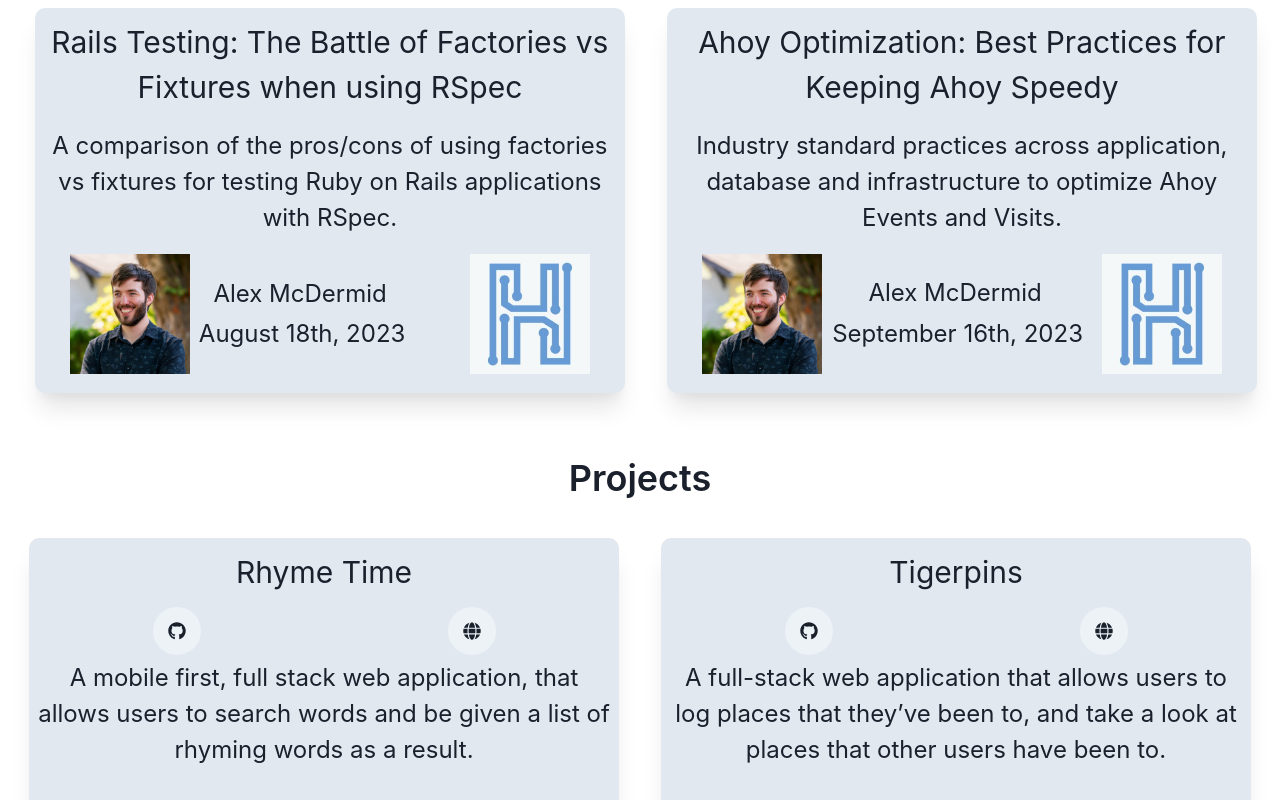
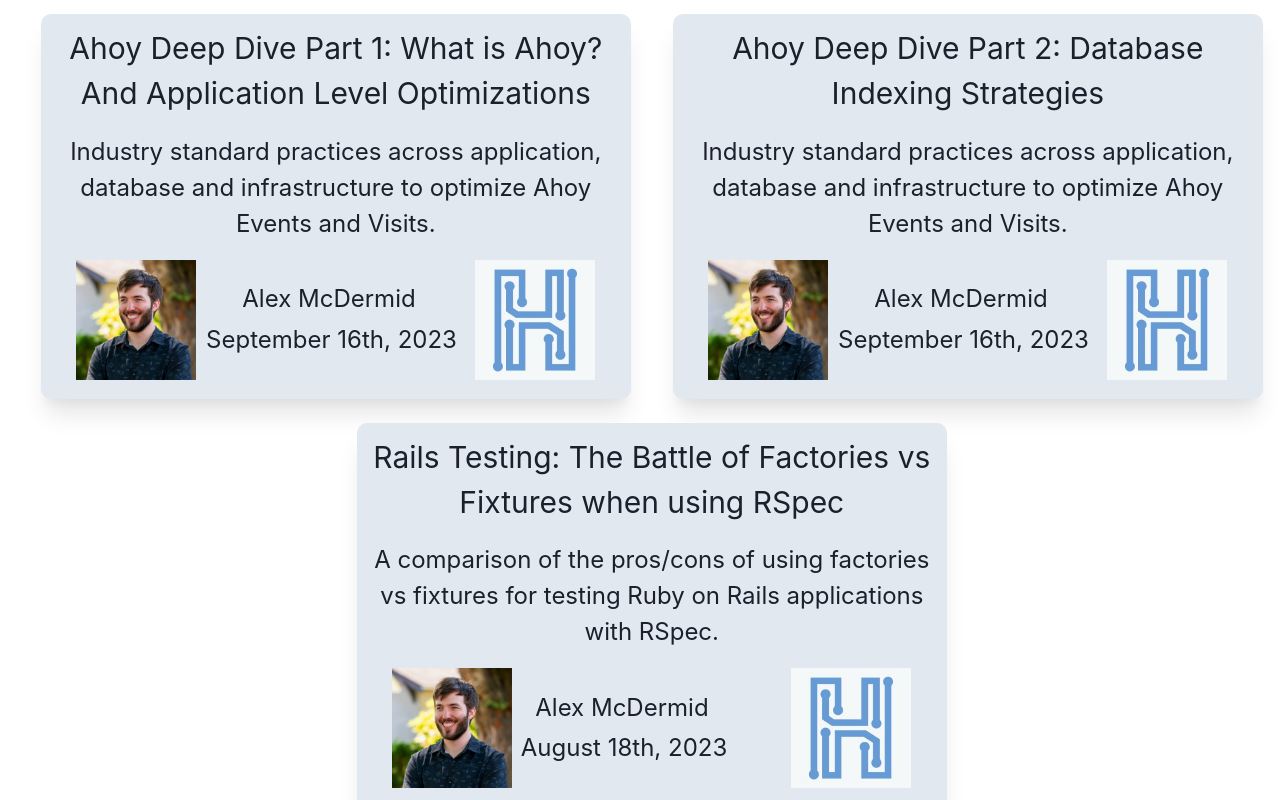
Before and after one commit to alexmcdermid/portfolio-website-chakra, a React (Create React App) app: page / in a window 1280 px wide. Shown: the part 1040-1840 px from the top of the page. Built offline with nearby package versions, Linux system fonts and the light colour scheme.

Commit message:
add extra tile for separate ahoy blogs

```diff
--- a/src/components/Content.js
+++ b/src/components/Content.js
@@ -105,7 +105,43 @@ function Header() {
 
                     <Flex direction='row' spacing="200px" p='2' textAlign='center' justify='space-around' flexWrap='wrap' paddingBottom="4%">
                         <Link href="https://harled.ca/blog/the_battle_of_factories_vs_fixtures_when_using_rspec" isExternal>
-                            <Box w={isNotSmallerScreen ? '590px' : '360px'} h={isNotSmallerScreen ? '385px' : '335px'} rounded='10px' overflow='hidden' boxShadow='md' bg={isDark ? 'gray.700' : 'gray.200'} m='1%' shadow='xl'  >
+                            <Box w={isNotSmallerScreen ? '590px' : '360px'} h={isNotSmallerScreen ? '385px' : '335px'} rounded='10px' overflow='hidden' boxShadow='md' bg={isDark ? 'gray.700' : 'gray.200'} m='2%' shadow='xl'>
+                                <Flex direction={'column'} justifyContent={'space-between'}>
+                                    <Text fontSize='3xl' p='2%'>Ahoy Deep Dive Part 1: What is Ahoy? And Application Level Optimizations</Text>
+                                    <Text fontSize={isNotSmallerScreen ? '2xl' : '1xl'} p='1%'>Industry standard practices across application, database and infrastructure to optimize Ahoy Events and Visits.</Text>
+                                    <Flex justify={'space-between'} py={'2%'} px={'6%'}>
+                                        <Flex>
+                                            <Image w={isNotSmallerScreen ? '120px' : '80px'} h={isNotSmallerScreen ? '120px' : '80px'} src="harledProfile.jpg" alt="Alex McDermid Harled Work Profile Photo"/>
+                                            <Flex direction={'column'} justifyContent={'center'} pl={'2%'}>
+                                                <Text fontSize={isNotSmallerScreen ? '2xl' : '1xl'} p='1%'>Alex McDermid</Text>
+                                                <Text fontSize={isNotSmallerScreen ? '2xl' : '1xl'} p='1%' whiteSpace={'nowrap'}>September 16th, 2023</Text>
+                                            </Flex>
+                                        </Flex>
+                                        <Image w={isNotSmallerScreen ? '120px' : '80px'} h={isNotSmallerScreen ? '120px' : '80px'} src="harledLogo.jpeg" alt="Harled Inc Logo"/>
+                                    </Flex>
+                                </Flex>
+                            </Box>
+                        </Link>
+                        <Link href="https://harled.ca/blog/the_battle_of_factories_vs_fixtures_when_using_rspec" isExternal>
+                            <Box w={isNotSmallerScreen ? '590px' : '360px'} h={isNotSmallerScreen ? '385px' : '335px'} rounded='10px' overflow='hidden' boxShadow='md' bg={isDark ? 'gray.700' : 'gray.200'} m='2%' shadow='xl'  >
+                                <Flex direction={'column'} justifyContent={'space-between'}>
+                                    <Text fontSize='3xl' p='2%'>Ahoy Deep Dive Part 2: Database Indexing Strategies</Text>
+                                    <Text fontSize={isNotSmallerScreen ? '2xl' : '1xl'} p='1%'>Industry standard practices across application, database and infrastructure to optimize Ahoy Events and Visits.</Text>
+                                    <Flex justify={'space-between'} py={'2%'} px={'6%'}>
+                                        <Flex>
+                                            <Image w={isNotSmallerScreen ? '120px' : '80px'} h={isNotSmallerScreen ? '120px' : '80px'} src="harledProfile.jpg" alt="Alex McDermid Harled Work Profile Photo"/>
+                                            <Flex direction={'column'} justifyContent={'center'} pl={'2%'}>
+                                                <Text fontSize={isNotSmallerScreen ? '2xl' : '1xl'} p='1%'>Alex McDermid</Text>
+                                                <Text fontSize={isNotSmallerScreen ? '2xl' : '1xl'} p='1%' whiteSpace={'nowrap'}>September 16th, 2023</Text>
+                                            </Flex>
+                                        </Flex>
+                                        <Image w={isNotSmallerScreen ? '120px' : '80px'} h={isNotSmallerScreen ? '120px' : '80px'} src="harledLogo.jpeg" alt="Harled Inc Logo"/>
+                                    </Flex>
+                                </Flex>
+                            </Box>
+                        </Link>
+                        <Link href="https://harled.ca/blog/the_battle_of_factories_vs_fixtures_when_using_rspec" isExternal>
+                            <Box w={isNotSmallerScreen ? '590px' : '360px'} h={isNotSmallerScreen ? '385px' : '335px'} rounded='10px' overflow='hidden' boxShadow='md' bg={isDark ? 'gray.700' : 'gray.200'} m='2%' shadow='xl'  >
                                 <Flex direction={'column'} justifyContent={'space-between'}>
                                     <Text fontSize='3xl' p='2%'>Rails Testing: The Battle of Factories vs Fixtures when using RSpec</Text>
                                     <Text fontSize={isNotSmallerScreen ? '2xl' : '1xl'} p='1%'>A comparison of the pros/cons of using factories vs fixtures for testing Ruby on Rails applications with RSpec.</Text>
@@ -120,26 +156,6 @@ function Header() {
                                         <Image w={isNotSmallerScreen ? '120px' : '80px'} h={isNotSmallerScreen ? '120px' : '80px'} src="harledLogo.jpeg" alt="Harled Inc Logo"/>
                                     </Flex>
                                 </Flex>
-
-                            </Box>
-                        </Link>
-                        <Link href="https://harled.ca/blog/the_battle_of_factories_vs_fixtures_when_using_rspec" isExternal>
-                            <Box w={isNotSmallerScreen ? '590px' : '360px'} h={isNotSmallerScreen ? '385px' : '335px'} rounded='10px' overflow='hidden' boxShadow='md' bg={isDark ? 'gray.700' : 'gray.200'} m='1%' shadow='xl'  >
-                                <Flex direction={'column'} justifyContent={'space-between'}>
-                                    <Text fontSize='3xl' p='2%'>Ahoy Optimization: Best Practices for Keeping Ahoy Speedy</Text>
-                                    <Text fontSize={isNotSmallerScreen ? '2xl' : '1xl'} p='1%'>Industry standard practices across application, database and infrastructure to optimize Ahoy Events and Visits.</Text>
-                                    <Flex justify={'space-between'} py={'2%'} px={'6%'}>
-                                        <Flex>
-                                            <Image w={isNotSmallerScreen ? '120px' : '80px'} h={isNotSmallerScreen ? '120px' : '80px'} src="harledProfile.jpg" alt="Alex McDermid Harled Work Profile Photo"/>
-                                            <Flex direction={'column'} justifyContent={'center'} pl={'2%'}>
-                                                <Text fontSize={isNotSmallerScreen ? '2xl' : '1xl'} p='1%'>Alex McDermid</Text>
-                                                <Text fontSize={isNotSmallerScreen ? '2xl' : '1xl'} p='1%' whiteSpace={'nowrap'}>September 16th, 2023</Text>
-                                            </Flex>
-                                        </Flex>
-                                        <Image w={isNotSmallerScreen ? '120px' : '80px'} h={isNotSmallerScreen ? '120px' : '80px'} src="harledLogo.jpeg" alt="Harled Inc Logo"/>
-                                    </Flex>
-                                </Flex>
-
                             </Box>
                         </Link>
                     </Flex>
@@ -147,7 +163,7 @@ function Header() {
                     <Text fontSize="4xl" fontWeight="semibold" paddingBottom='1%'>Projects</Text>
 
                     <Flex direction='row' spacing="200px" p='2' textAlign='center' justify='space-around' flexWrap='wrap'>
-                        <Box w={isNotSmallerScreen ? '590px' : '350px'} h={isNotSmallerScreen ? '597px' : '538px'} rounded='10px' overflow='hidden' boxShadow='md' bg={isDark ? 'gray.700' : 'gray.200'} m='1%' shadow='xl'  >
+                        <Box w={isNotSmallerScreen ? '590px' : '350px'} h={isNotSmallerScreen ? '597px' : '538px'} rounded='10px' overflow='hidden' boxShadow='md' bg={isDark ? 'gray.700' : 'gray.200'} m='1%' shadow='xl'>
                             <Text fontSize='3xl' p='2%'>Rhyme Time</Text>
                             <Flex justify='space-around' >
                                 <IconButton icon={<FaGithub/>} size={isNotSmallerScreen ? 'lg' : 'md'} isRound='true' onClick={() => window.open("https://www.github.com/alexmcdermid/rhymetime")}></IconButton>
```
